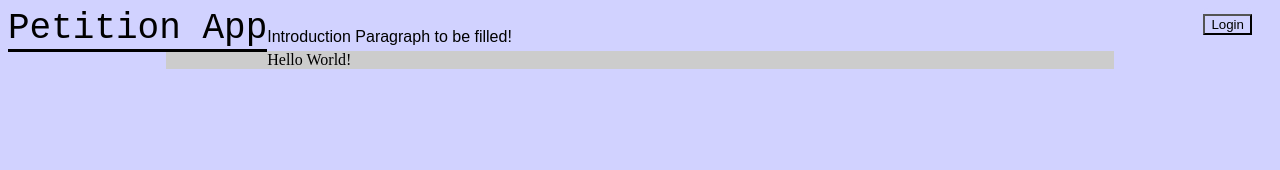
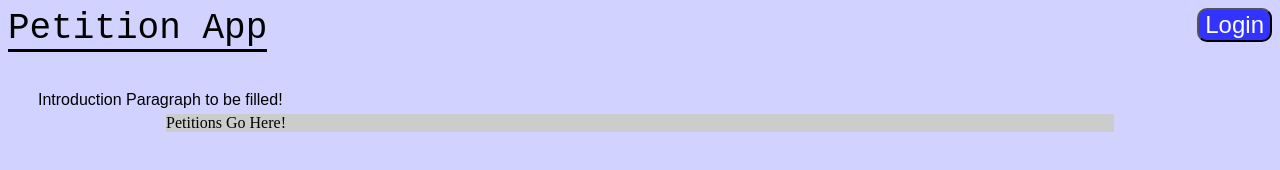
Before and after one commit to savionlee/petition-app, a plain HTML site: page Website/public_html/index.html in a window 1280 px wide. Drawn offline with Linux system fonts and the light colour scheme.

Commit message:
Developing Web Page

```diff
--- a/Website/public_html/index.html
+++ b/Website/public_html/index.html
@@ -10,12 +10,13 @@ and open the template in the editor.
         <meta charset="UTF-8">
         <meta name="viewport" content="width=device-width, initial-scale=1.0">
         <link type="text/css" rel="stylesheet" href="stylesheet.css" />
+
     </head>
     <body>
         <div class="TitleBar">
             <div id="Title">Petition App</div>
-            <div id="LoginButton">
-                <input type="submit" value="Login" name="Login Button" />
+            <div id="LoginButtonHolder">
+                <input type="submit" value="Login" name="Login Button" id="LoginButton" />
             </div>
         </div>
         <div class="Body">
@@ -23,7 +24,8 @@ and open the template in the editor.
             <div id="Petitions">
                 <!-- Here we will place our petitions that correspond with the petitions found in the database     -->
 
-                Hello World!
+                Petitions Go Here!
+
             </div>
         </div>
     </body>
--- a/Website/public_html/stylesheet.css
+++ b/Website/public_html/stylesheet.css
@@ -14,25 +14,34 @@ and open the template in the editor.
 }
 
 .TitleBar {
-    float: top;
+
     position:static;
+    padding-bottom: 5%;
 }
 #Title {
+    display:inline-block;
     font-size: 36px;
     font-family: monospace;
     border-bottom: 3px solid black;
     float:left;
 }
 
+#LoginButtonHolder {
+    display:inline-block;
+    float:right;
+
+}
+
 #LoginButton {
+    border-radius: 10px;
     font-size: 24px;
-    border-radius: 5px;
-    float:right;
-    margin: 0px 20px 0px 0px;
+    background-color:#3333ff;
+    color:white;
+
 }
 
 .Body {
-    position: static;
+
 }
 #Intro {
     padding: 20px 5px 5px 30px;
```
